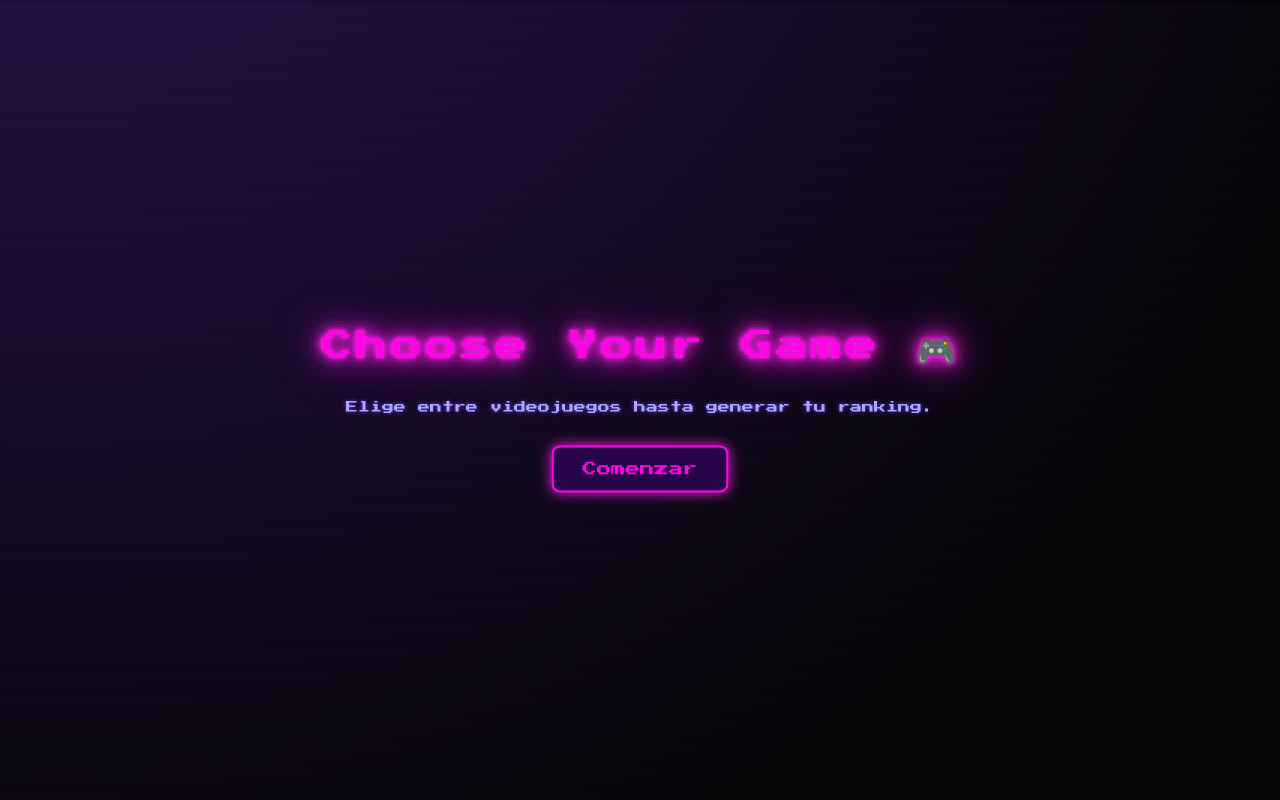
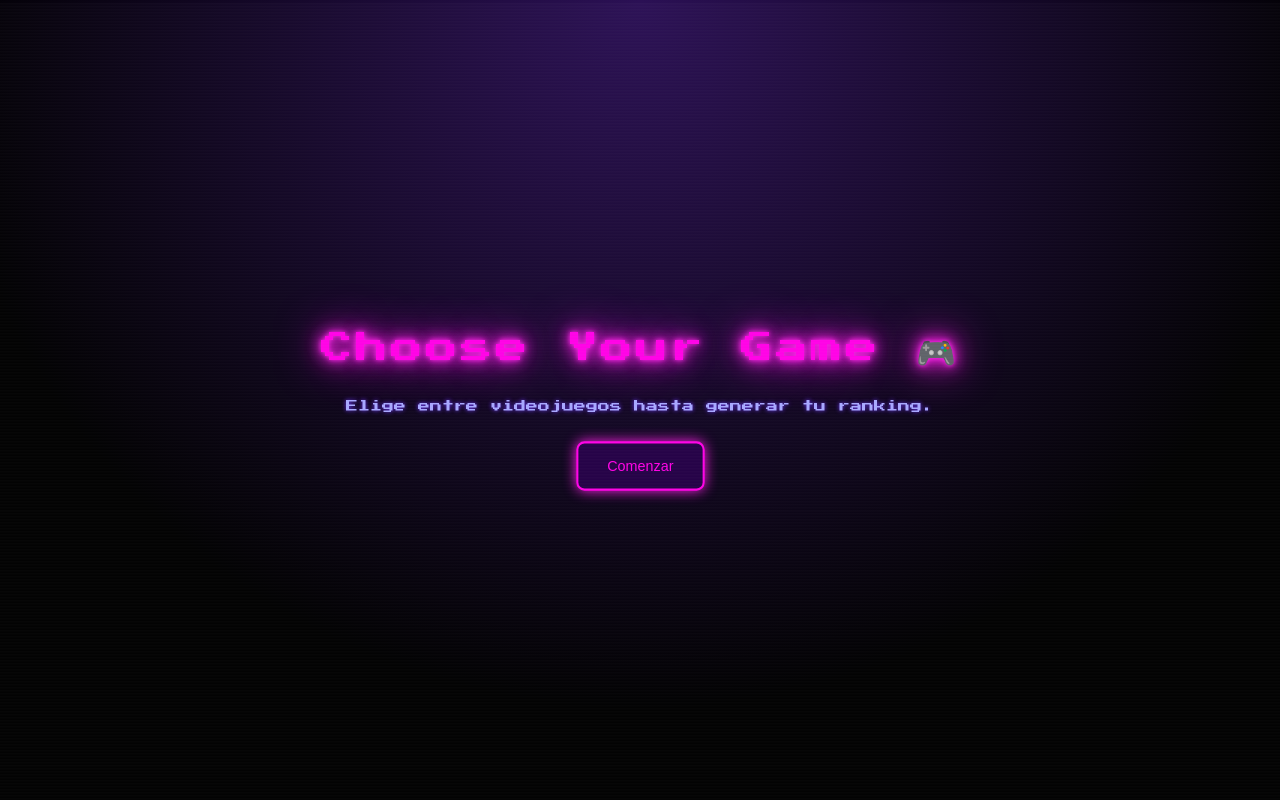
Before and after one commit to cristobaldp/PaginaWeb_ChampionsGames-master, a React (Vite) app in the folder Frontend/: page / in a window 1280 px wide. Built offline with nearby package versions, Linux system fonts and the light colour scheme; no server answers.

Commit message:
Revamp global styles with retrofuturistic theme
Updated index.css to apply a retrofuturistic synthwave look, including new font, color palette, and background. Improved button and link styles, ensured backgrounds are consistent, and disabled Vite's default light mode to maintain the custom theme.

```diff
--- a/Frontend/src/index.css
+++ b/Frontend/src/index.css
@@ -1,72 +1,75 @@
+/* ============================
+   RESET GLOBAL + RETROFUTURISTA
+   ============================ */
+
 :root {
-  font-family: system-ui, Avenir, Helvetica, Arial, sans-serif;
-  line-height: 1.5;
-  font-weight: 400;
-
-  color-scheme: light dark;
-  color: rgba(255, 255, 255, 0.87);
-  background: radial-gradient(circle at top, #2b1055, #000000 70%);
+  /* Fuente pixel + ajustes */
   font-family: "Press Start 2P", cursive;
-  margin: 0;
-
   font-synthesis: none;
   text-rendering: optimizeLegibility;
   -webkit-font-smoothing: antialiased;
   -moz-osx-font-smoothing: grayscale;
+
+  /* Colores base */
+  color: rgba(255, 255, 255, 0.9);
+
+  /* Fondo Synthwave global */
+  background: radial-gradient(circle at top, #2b1055, #000000 70%) !important;
+  background-attachment: fixed;
+
+  margin: 0;
+  padding: 0;
 }
 
+/* El body debe dejar ver el fondo del :root */
+html, body, #root {
+  margin: 0;
+  padding: 0;
+  height: 100%;
+  min-height: 100vh;
+  background: transparent !important; /* <- Imprescindible */
+}
+
+/* Enlaces */
 a {
   font-weight: 500;
-  color: #646cff;
-  text-decoration: inherit;
+  color: #ff00e6;
+  text-decoration: none;
+}
+a:hover {
+  color: #ff5bff;
 }
 
-a:hover {
-  color: #535bf2;
-}
-
-body {
-  margin: 0;
-  min-width: 320px;
-}
-
+/* Titulares base */
 h1 {
-  font-size: 3.2em;
+  font-size: 3em;
   line-height: 1.1;
 }
 
+/* Botones base */
 button {
-  border-radius: 8px;
-  border: 1px solid transparent;
+  border-radius: 6px;
+  border: 2px solid #ff00e6;
   padding: 0.6em 1.2em;
-  font-size: 1em;
-  font-weight: 500;
-  font-family: inherit;
-  background-color: #1a1a1a;
+  font-size: 0.9em;
+  background-color: #240046;
+  color: #ff00e6;
   cursor: pointer;
-  transition: border-color 0.25s;
+  transition: 0.25s ease;
+}
+button:hover {
+  border-color: #ff5cff;
+  background-color: #3a0080;
 }
 
-button:hover {
-  border-color: #646cff;
-}
-
-button:focus,
-button:focus-visible {
-  outline: 4px auto -webkit-focus-ring-color;
-}
-
+/* Desactivar modo claro de Vite que rompía todo */
 @media (prefers-color-scheme: light) {
   :root {
-    color: #213547;
-    background-color: #ffffff;
+    background: radial-gradient(circle at top, #2b1055, #000000 70%) !important;
+    color: rgba(255, 255, 255, 0.9);
   }
-
-  a:hover {
-    color: #747bff;
-  }
-
   button {
-    background-color: #f9f9f9;
+    background-color: #240046;
+    color: #ff00e6;
   }
 }
```
